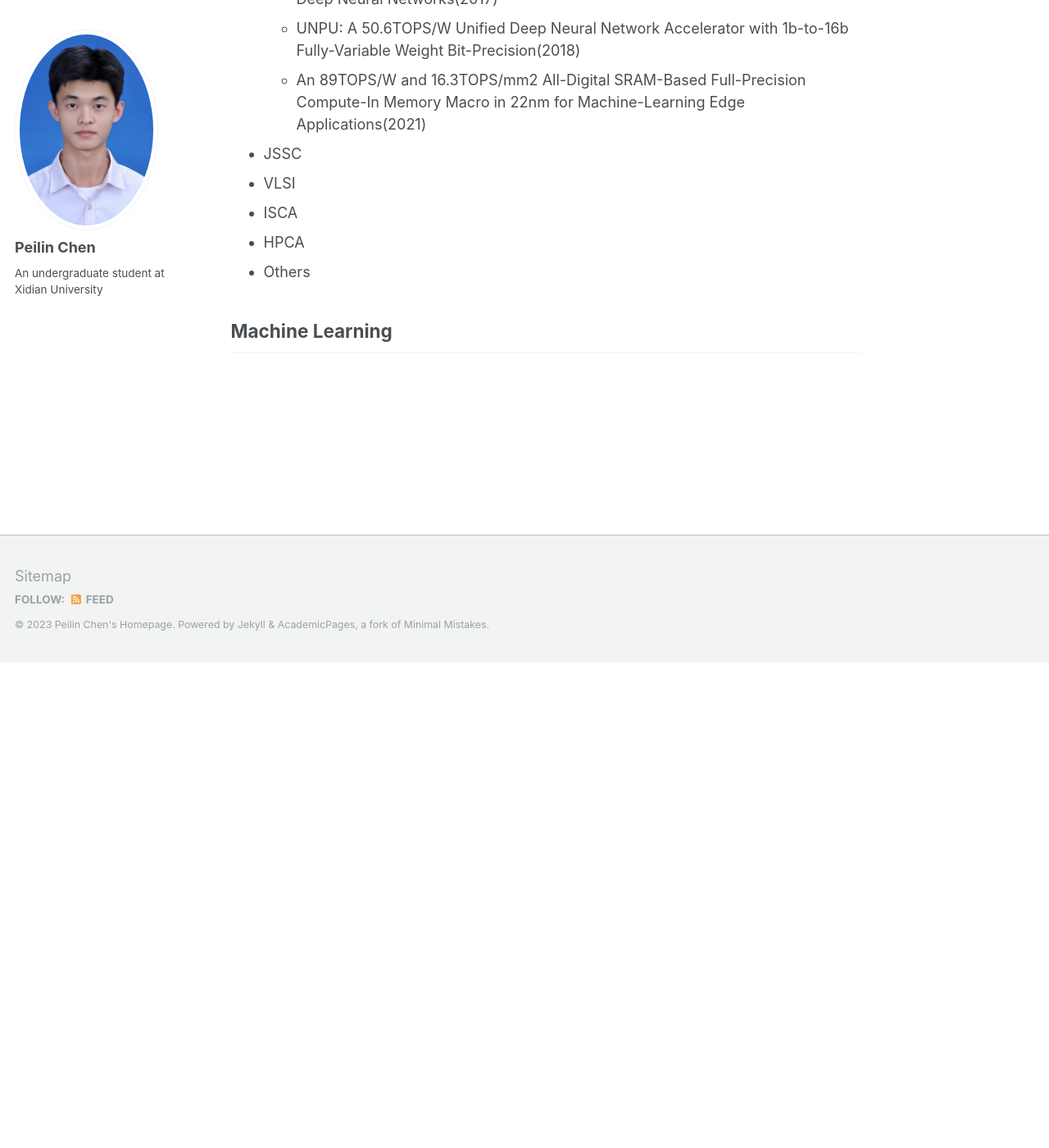
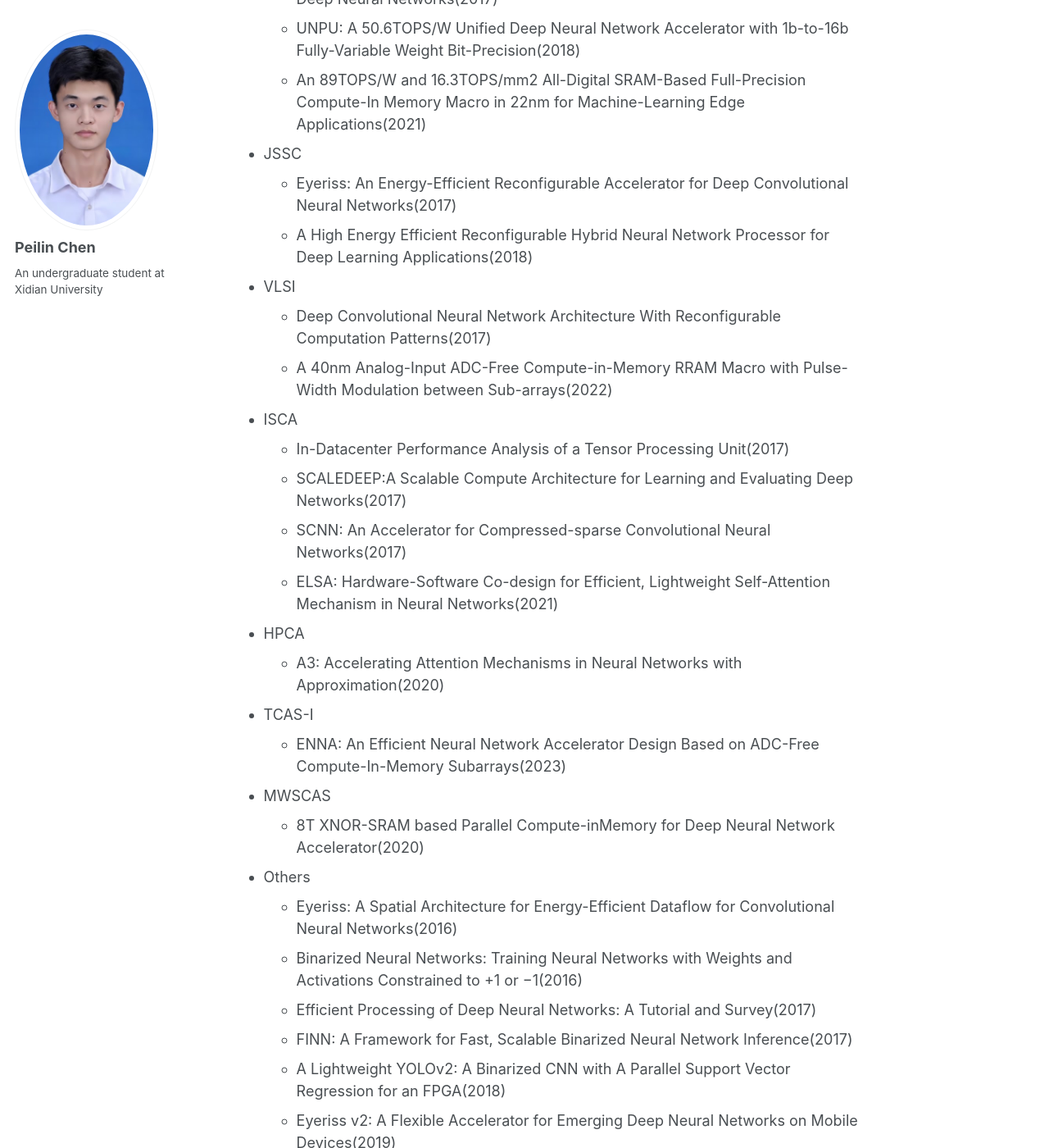
Before and after one commit to peilin-chen/peilin-chen.github.io, a Jekyll site: the page built from _pages/reading list.md, in a window 1280 px wide and 1400 px high, scrolled down 592 px. Shown: the whole window at 82% size. Built offline with Jekyll 4.4.1, drawn with Linux system fonts in a browser that asks for light colours; some of the changed text lies outside the part shown.

Commit message:
Update reading list.md

```diff
--- a/_pages/reading list.md
+++ b/_pages/reading list.md
@@ -15,9 +15,34 @@ author_profile: true
   - UNPU: A 50.6TOPS/W Unified Deep Neural Network Accelerator with 1b-to-16b Fully-Variable Weight Bit-Precision(2018)
   - An 89TOPS/W and 16.3TOPS/mm2 All-Digital SRAM-Based Full-Precision Compute-In Memory Macro in 22nm for Machine-Learning Edge Applications(2021)
 * JSSC
+  - Eyeriss: An Energy-Efficient Reconfigurable Accelerator for Deep Convolutional Neural Networks(2017)
+  - A High Energy Efficient Reconfigurable Hybrid Neural Network Processor for Deep Learning Applications(2018)
 * VLSI
+  - Deep Convolutional Neural Network Architecture With Reconfigurable Computation Patterns(2017)
+  - A 40nm Analog-Input ADC-Free Compute-in-Memory RRAM Macro with Pulse-Width Modulation between Sub-arrays(2022)
 * ISCA
+  - In-Datacenter Performance Analysis of a Tensor Processing Unit(2017)
+  - SCALEDEEP:A Scalable Compute Architecture for Learning and Evaluating Deep Networks(2017)
+  - SCNN: An Accelerator for Compressed-sparse Convolutional Neural Networks(2017)
+  - ELSA: Hardware-Software Co-design for Efficient, Lightweight Self-Attention Mechanism in Neural Networks(2021)
 * HPCA
+  - A3: Accelerating Attention Mechanisms in Neural Networks with Approximation(2020)
+* TCAS-I
+  - ENNA: An Efficient Neural Network Accelerator Design Based on ADC-Free Compute-In-Memory Subarrays(2023)
+* MWSCAS
+  - 8T XNOR-SRAM based Parallel Compute-inMemory for Deep Neural Network Accelerator(2020)
 * Others
+  - Eyeriss: A Spatial Architecture for Energy-Efficient Dataflow for Convolutional Neural Networks(2016)
+  - Binarized Neural Networks: Training Neural Networks with Weights and Activations Constrained to +1 or −1(2016)
+  - Efficient Processing of Deep Neural Networks: A Tutorial and Survey(2017)
+  - FINN: A Framework for Fast, Scalable Binarized Neural Network Inference(2017)
+  - A Lightweight YOLOv2: A Binarized CNN with A Parallel Support Vector Regression for an FPGA(2018)
+  - Eyeriss v2: A Flexible Accelerator for Emerging Deep Neural Networks on Mobile Devices(2019)
+  - Compute-in-Memory Chips for Deep Learning: Recent Trends and Prospects(2021)
+  - Digital Versus Analog Artificial Intelligence Accelerators: Advances, trends, and emerging designs(2022)
 
 ## Machine Learning
+  - Attention Is All You Need(2017)
+  - BERT: Pre-training of Deep Bidirectional Transformers for Language Understanding(2019)
+  - Q8BERT: Quantized 8Bit BERT(2019)
+  - Language Models are Few-Shot Learners(2020)
```
